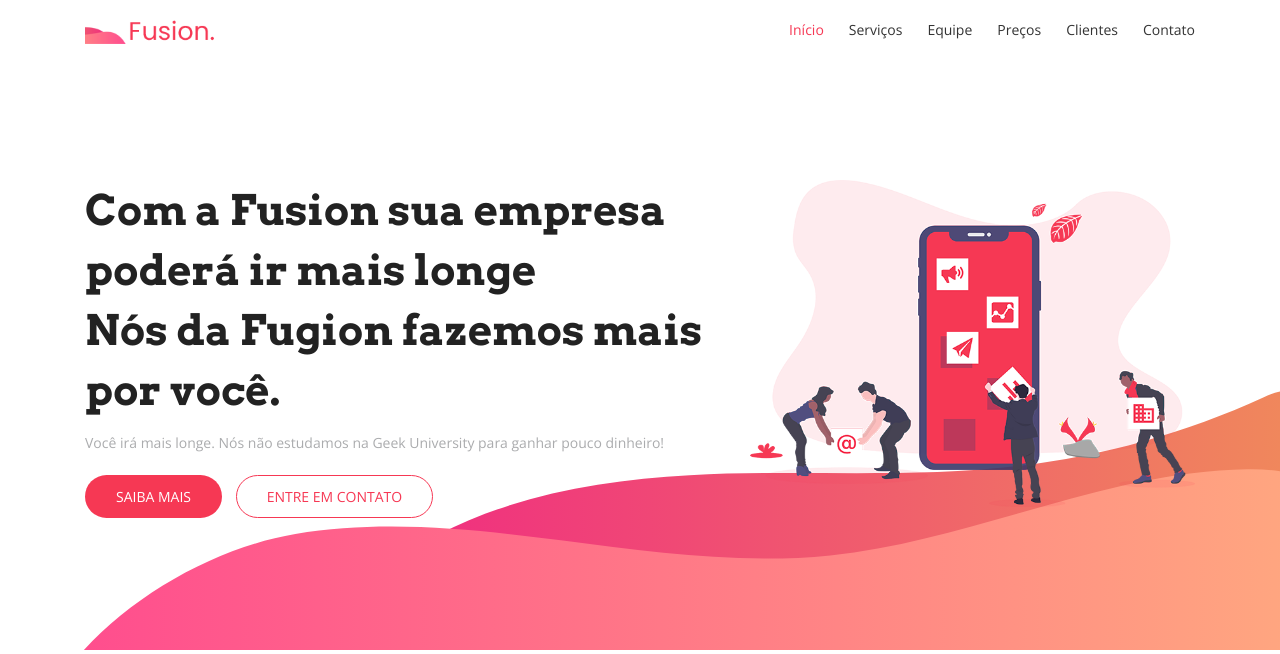
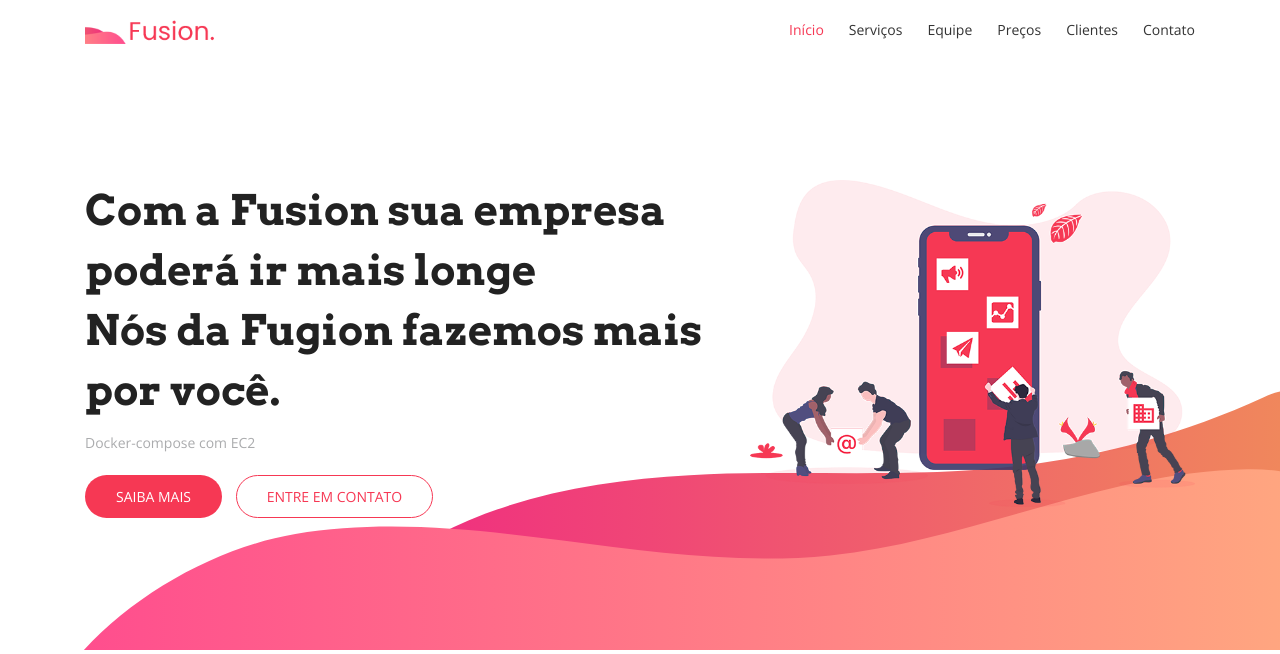
Before and after one commit to iRnx/deploy-django-docker, a Django app: template template/index.html in a window 1280 px wide. Shown: the top 654 px of the page. Run offline with Django 3.2, Linux system fonts and the light colour scheme; the template is opened without the code that fills it, so the values that code supplies are empty; some libraries are stand-ins or nearby versions; some web fonts are replaced.

Commit message:
segundo commit

```diff
--- a/core/templates/hero.html
+++ b/core/templates/hero.html
@@ -5,7 +5,7 @@
             <div class="col-lg-7 col-md-12 col-sm-12 col-xs-12">
               <div class="contents">
                 <h2 class="head-title">Com a Fusion sua empresa poderá ir mais longe<br>Nós da Fugion fazemos mais por você.</h2>
-                <p>Você irá mais longe. Nós não estudamos na Geek University para ganhar pouco dinheiro!</p>
+                <p>Docker-compose com EC2</p>
                 <div class="header-button">
                   <a href="#" class="btn btn-common">Saiba mais</i></a>
                   <a href="#" class="btn btn-border video-popup">Entre em contato</i></a>
```
